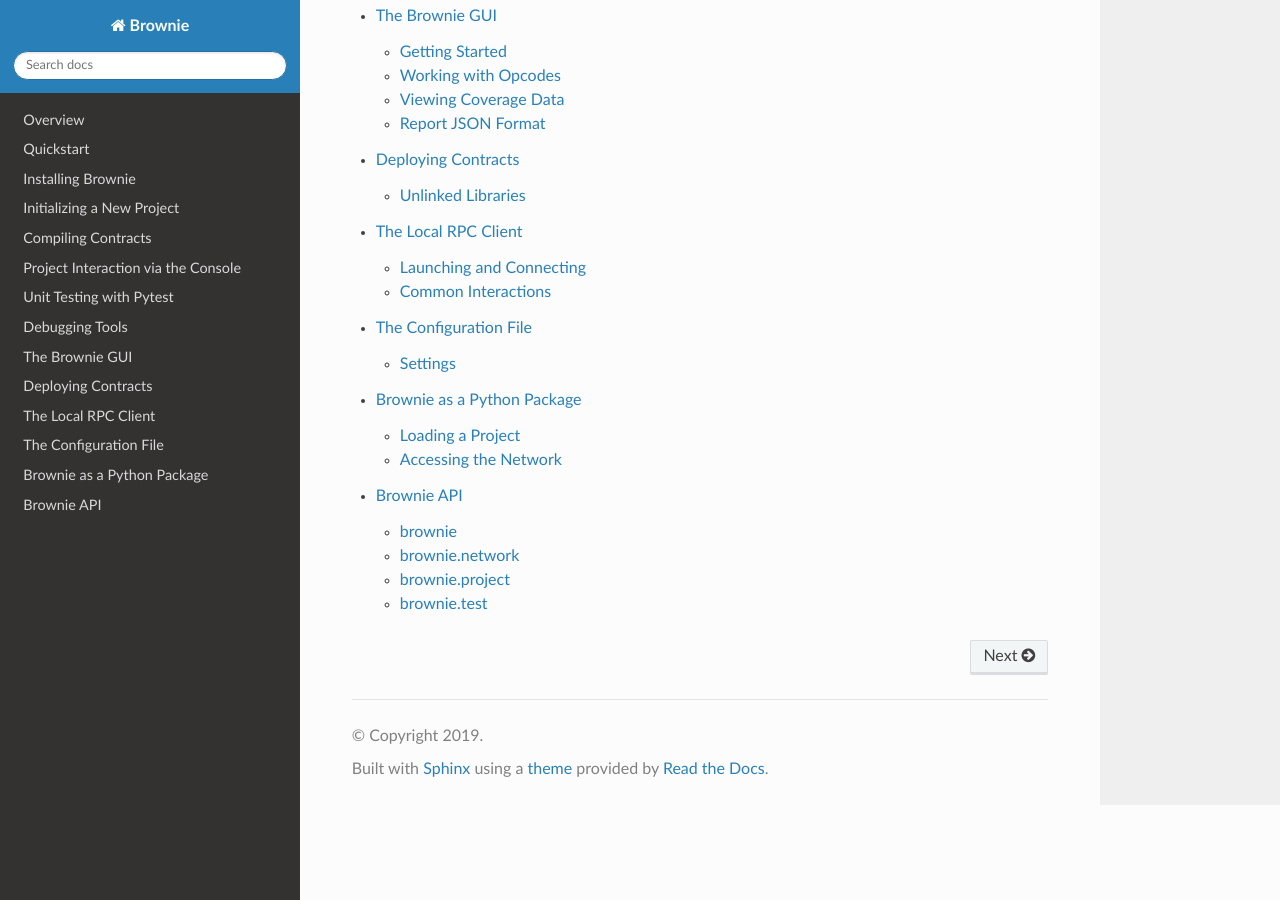
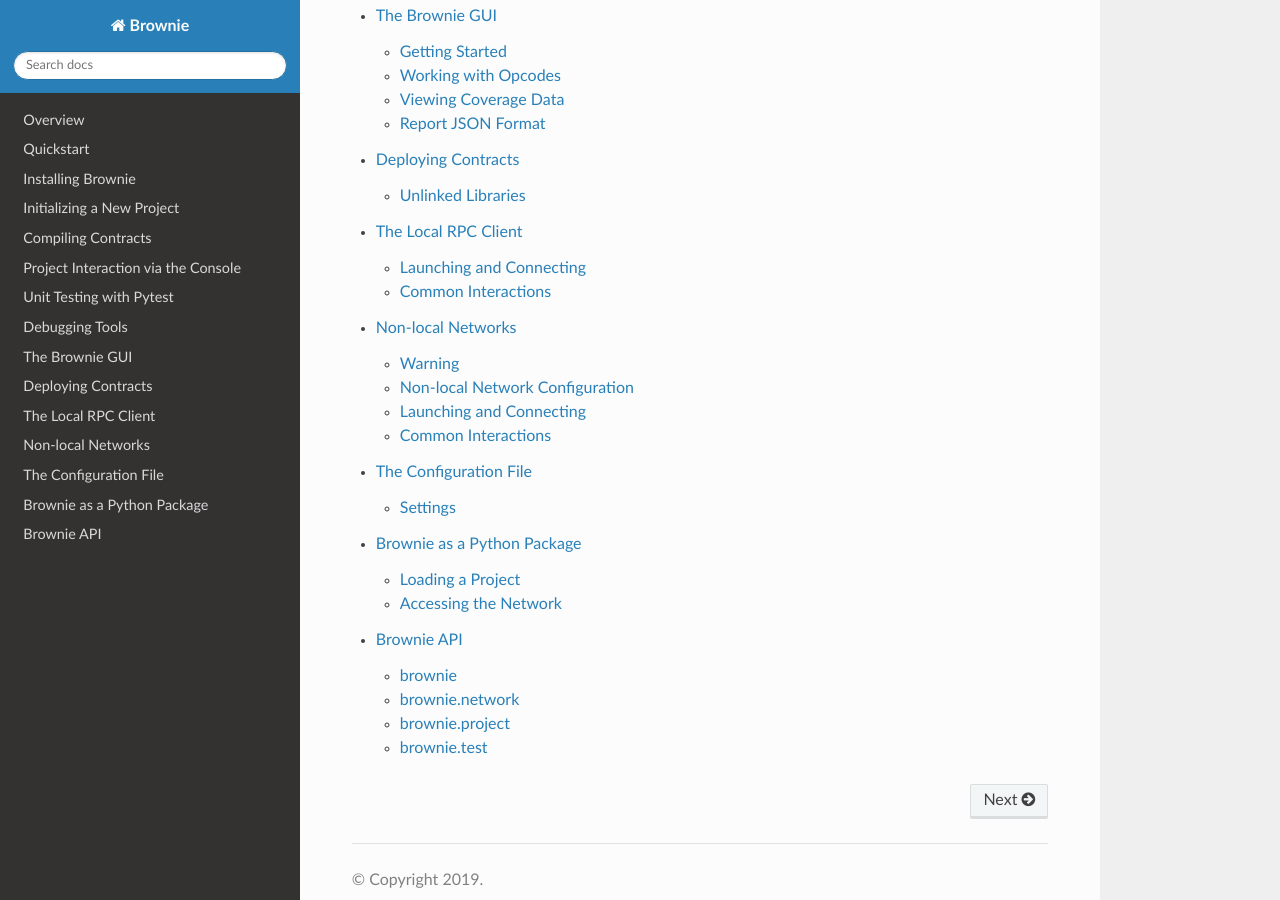
Before and after one commit to eth-brownie/brownie, a Sphinx documentation site: the page built from docs/toctree.rst, in a window 1280 px wide and 900 px high, scrolled down 1116 px. Built offline with Sphinx 7.4.7 and the Read the Docs theme 2.0.0, drawn with Linux system fonts in a browser that asks for light colours; some of the changed lines change nothing that is shown.

Commit message:
Add non-local networks section

```diff
--- /dev/null
+++ b/docs/nonlocal-networks.rst
@@ -0,0 +1,79 @@
+.. _nonlocal-networks:
+
+====================
+Non-local Networks
+====================
+
+In addition to using `ganache-cli <https://github.com/trufflesuite/ganache-cli>`__ as a local development environment, Brownie can also connect to non-local networks (i.e. any testnet/mainnet node that supports JSON RPC).
+
+Warning
+========================
+Before you go any farther, consider that connecting to non-local networks can potentially open you up to several risks, including the below:
+* Brownie is a testing framework and not designed for interactions with any mainnet (Ethereum, xDai, POA, etc.) and has not been audited for any security risks
+* Brownie should not be used to sign or send transactions to any mainnet or real value can potentially be lost.
+* If you use an account where you have real value stored on any mainnet, you should not use that account when interacting with Brownie
+
+Non-local Network Configuration
+========================
+
+The connection settings for non-local networks must be defined in ``brownie-config.json``:
+
+.. code-block:: javascript
+
+    "development": {
+        "test-rpc": {
+            "cmd": "ganache-cli", // command to load the client - you can add any extra flags here as needed
+            "port": 8545,  // port the client should listen on
+            "gas_limit": 6721975,  // block gas limit
+            "accounts": 10,  // number of accounts in web3.eth.accounts
+            "evm_version": "petersburg",  // evm version
+            "mnemonic": "brownie"  // accounts are derived from this mnemonic - set to null for different addresses on each load
+        },
+        "host": "http://ropsten.infura.io/v3/[yourInfuraApiKey]"
+    }
+
+Launching and Connecting
+========================
+
+By default, Brownie will connect to the local network run by `ganache-cli <https://github.com/trufflesuite/ganache-cli>`__.  To connect to a non-local network, you must specify the `--network` flag when launching Brownie.
+
+Brownie will launch or attach to the client when using any network that includes a ``test-rpc`` dictionary in it's settings.
+
+Each time Brownie is loaded, it will first attempt to connect to the ``host`` address to determine if the RPC client is already active.
+
+Client is Active
+----------------
+
+If able to connect to the ``host`` address, Brownie:
+
+* Checks the current block height and raises an Exception if it is greater than zero
+* Locates the process listening at the address and attaches it to the ``Rpc`` object
+* Takes a snapshot
+
+When Brownie is terminated:
+
+* The RPC client is reverted based on the initial snapshot.
+
+Client is not Active
+--------------------
+
+If unable to connect to the ``host`` address, Brownie:
+
+* Launches the client using the ``test-rpc`` command given in the configuration file
+* Waits to see that the process loads successfully
+* Confirms that it can connect to the new process
+* Attaches the process to the ``Rpc`` object
+
+When Brownie is terminated:
+
+* The RPC client and any child processes are also terminated.
+
+Common Interactions
+===================
+
+You can interact with the RPC client using the :ref:`rpc` object, which is automatically instantiated as ``rpc``:
+
+.. code-block:: python
+
+    >>> rpc
+    <brownie.network.rpc.Rpc object at 0x7f720f65fd68>
--- a/docs/toctree.rst
+++ b/docs/toctree.rst
@@ -16,6 +16,7 @@
     gui.rst
     deploy.rst
     test-rpc.rst
+    nonlocal-networks.rst
     config.rst
     python-package.rst
     api.rst
```
